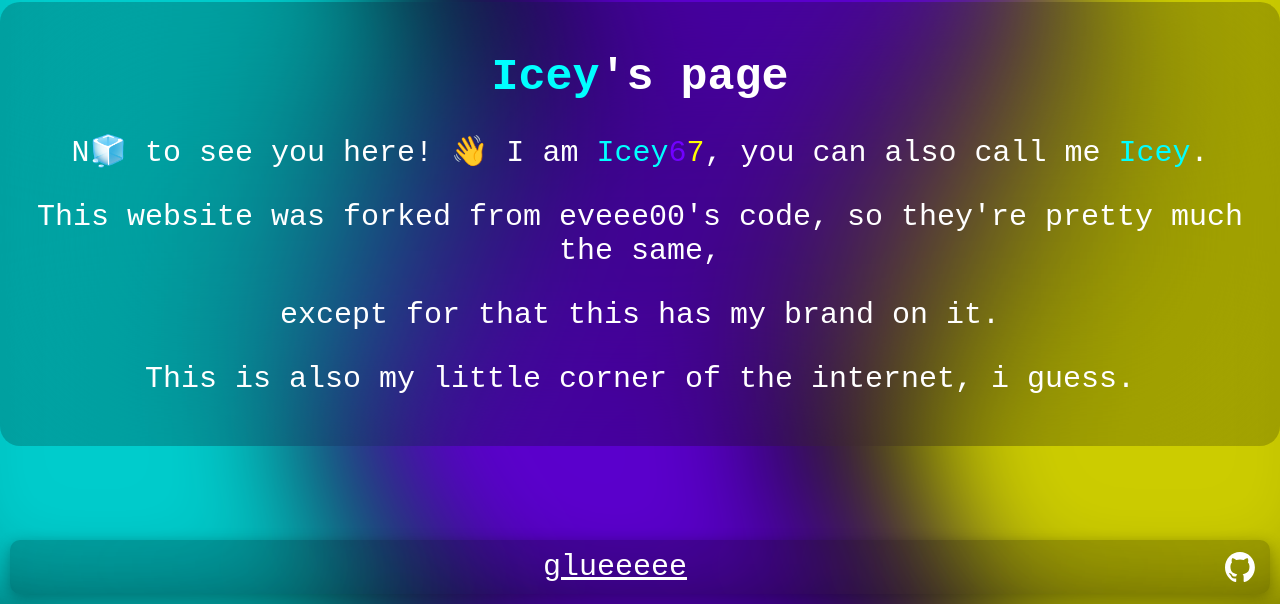
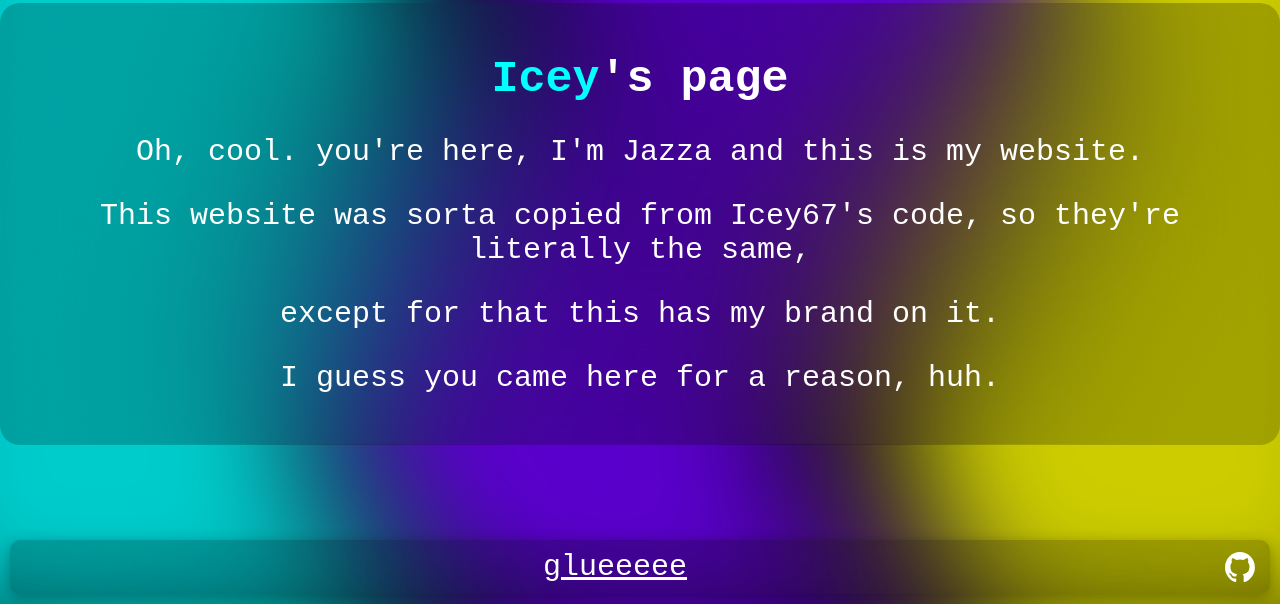
Before and after one commit to Jazza3904/Jazza3904.github.io, a plain HTML site: page index.html in a window 1280 px wide. Shown: the part 196-800 px from the top of the page. Drawn offline with Linux system fonts and the light colour scheme; a web font is replaced by a local one.

Commit message:
wrong file edited

```diff
--- a/index.html
+++ b/index.html
@@ -37,10 +37,10 @@
         <div id="info" class="tabcontent">
             <h1 class="title"><span style="color: cyan">Icey</span>'s page</h1>
             <div class="mainInfo">
-                <p>N🧊 to see you here! 👋 I am <span style="color: cyan;">Icey</span><span style="color: #7100ff">6</span><span style="color: yellow">7</span>, you can also call me <span style="color: cyan">Icey</span>.</p>
-                <p>This website was forked from eveee00's code, so they're pretty much the same,</p>
+                <p>Oh, cool. you're here, I'm Jazza and this is my website.</p>
+                <p>This website was sorta copied from Icey67's code, so they're literally the same,</p>
                 <p>except for that this has my brand on it.</p>
-                <p>This is also my little corner of the internet, i guess.</p>
+                <p>I guess you came here for a reason, huh.</p>
             </div>
         </div>
 
```
